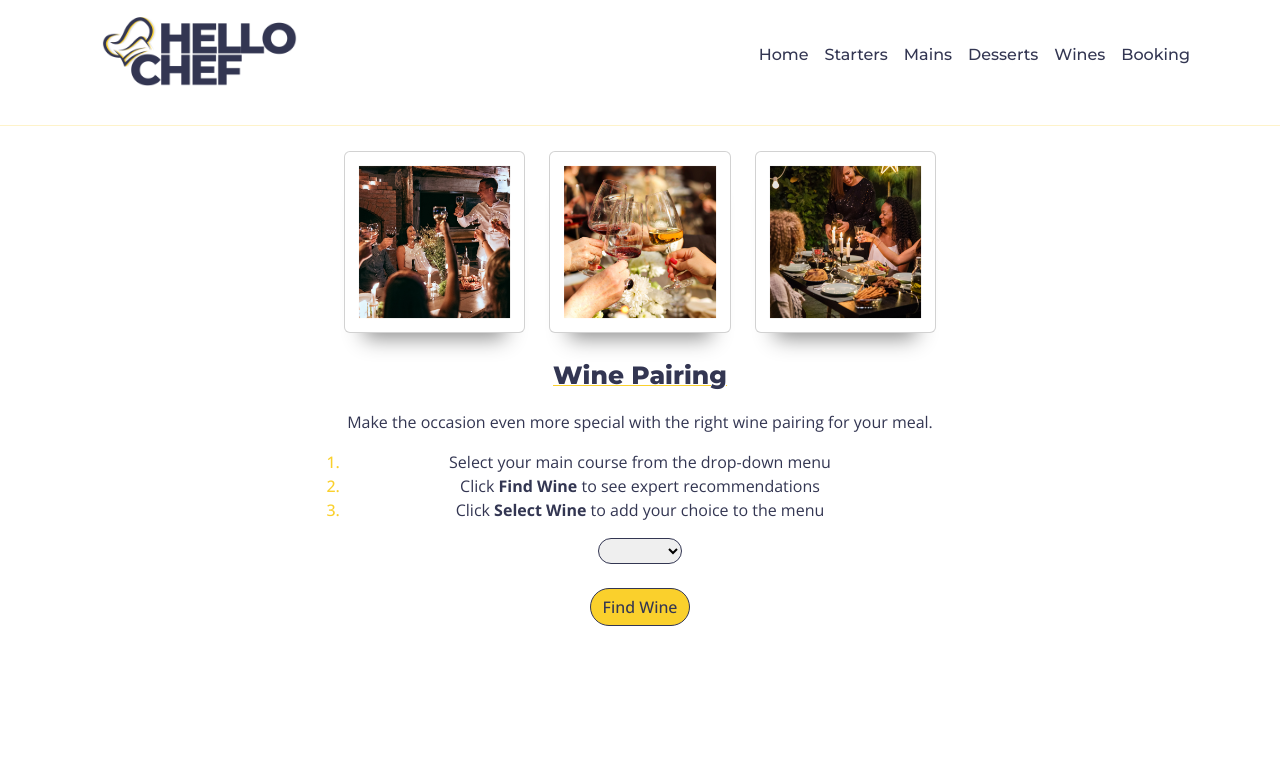
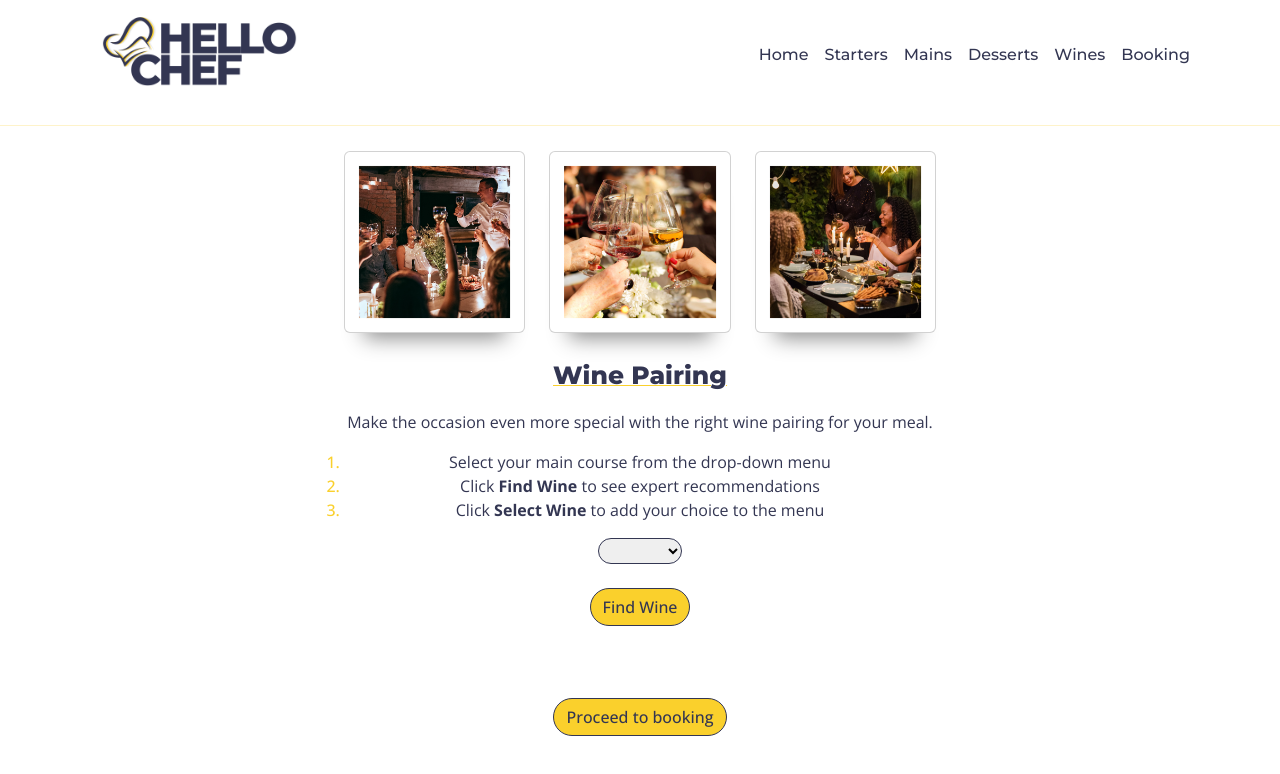
Before and after one commit to Ian-Garrigan/react-pwa-group-project, a React (Create React App) app: page /Wines in a window 1280 px wide. Shown: the top 774 px of the page. Built offline with nearby package versions, Linux system fonts and the light colour scheme.

Commit message:
Changed Select button on home page and added Booking button to wines page

```diff
--- a/src/views/Home.js
+++ b/src/views/Home.js
@@ -53,7 +53,7 @@
       <Row className="text-center">
         <Col>
         <Link to="/Starters">
-          <Button className="button">Get started</Button>
+          <Button className="button">Select Starter</Button>
           </Link>
           <br></br>
           <br></br>
--- a/src/views/Wines.js
+++ b/src/views/Wines.js
@@ -1,5 +1,6 @@
 /*Filename:Wines.js*/
 
+import { Link } from "react-router-dom";
 import { Container, Col, Row, Button, } from "react-bootstrap";
 import Drinks from "../components/WineCards";
 import WinePairing from "../components/WinePairing";
@@ -23,6 +24,9 @@
         </Col>
         <Col className="justify-content-center align-items-center text-center" lg={6}>
           <WinePairing />
+          <Link to="/Booking">
+        <Button className="button">Proceed to booking</Button>
+        </Link>
         </Col>
         <Col lg={3}>
         </Col>
```
